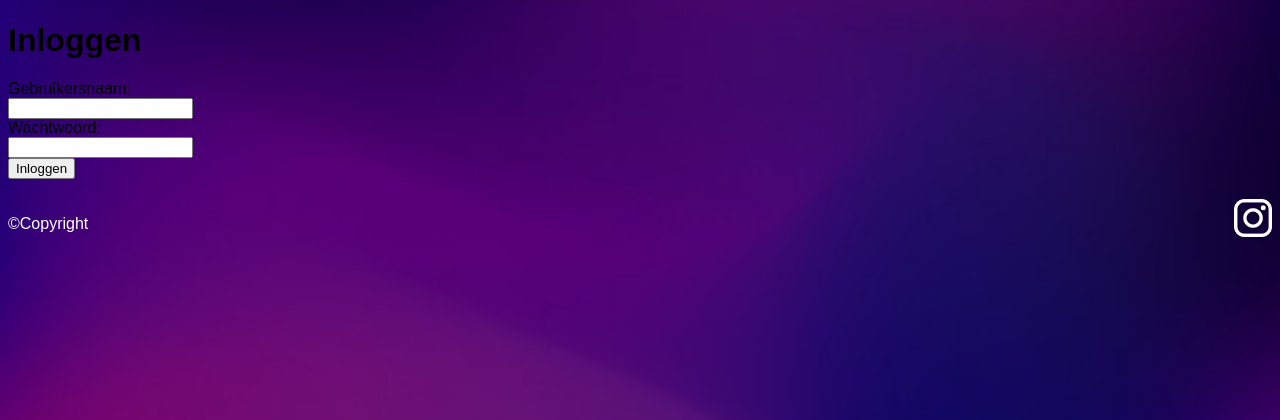
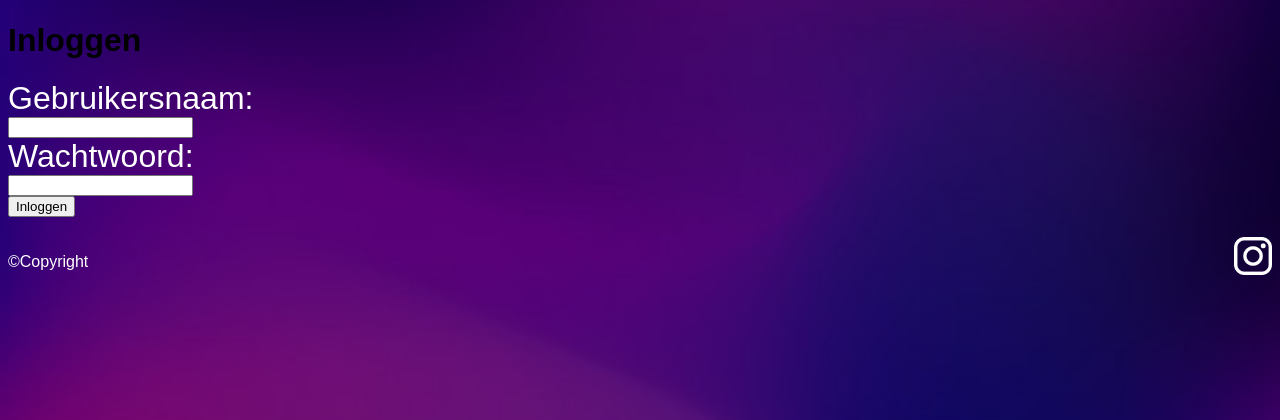
Before and after one commit to 6020827/Spartan-Energy, a PHP site: page /formdb.php in a window 1280 px wide; the page is wider, and only the part inside the window is pictured. Shown: the part 106-526 px from the top of that part. Run offline with PHP 8.4, Linux system fonts and the light colour scheme; some web fonts are replaced.

Commit message:
update Homepage

```diff
--- a/CSS/home.css
+++ b/CSS/home.css
@@ -206,3 +206,8 @@ hr.hr2 {
   border: 2px solid white;
   margin-left: 5rem;
 }
+
+label{
+  color: white;
+  font-size: 2rem;
+}
```
